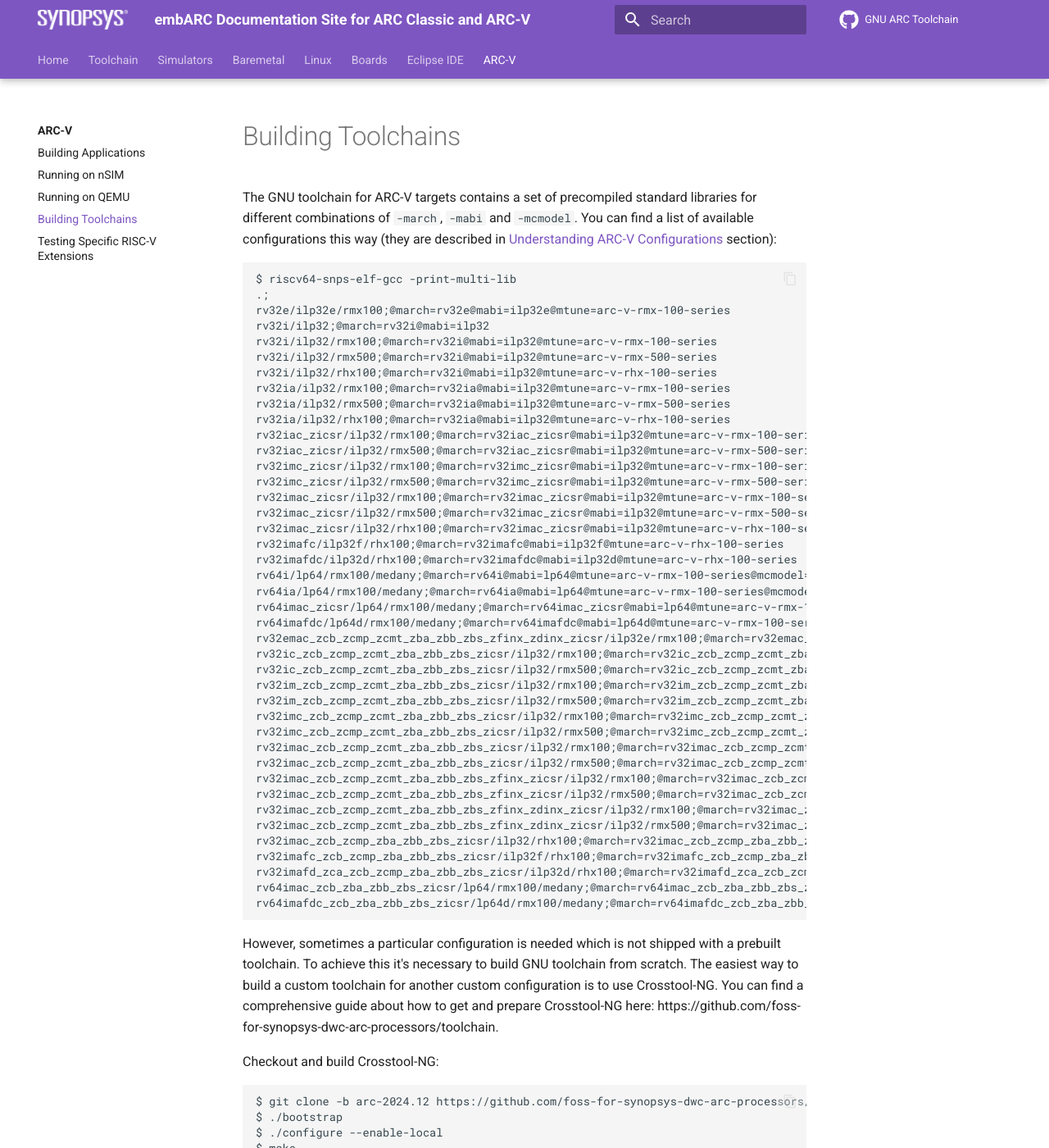
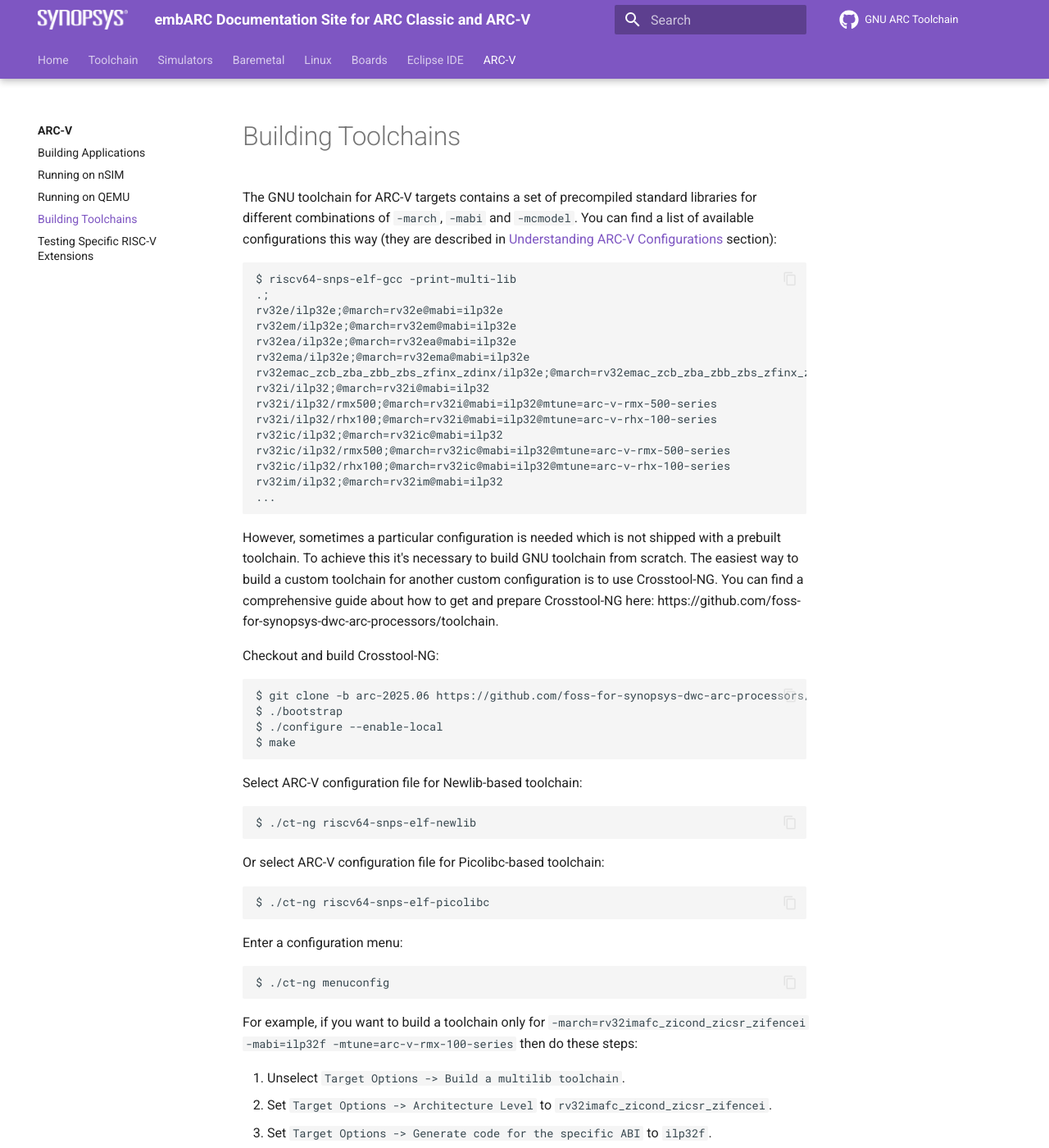
Before and after one commit to foss-for-synopsys-dwc-arc-processors/documentation, an MkDocs documentation site: the page built from docs/arcv/custom.md, in a window 1280 px wide and 1400 px high. Shown: the whole window at 82% size. Built offline with MkDocs 1.6.1 and Material for MkDocs 9.7.7, drawn with Linux system fonts in a browser that asks for light colours; comment, search, counter and statistics services are not loaded; the version menu is left out; some of the changed text lies outside the part shown.

Commit message:
arcv: Update a guide for building toolchains
Signed-off-by: Yuriy Kolerov <ykolerov@synopsys.com>

````diff
--- a/docs/arcv/custom.md
+++ b/docs/arcv/custom.md
@@ -8,45 +8,19 @@
 ```
 $ riscv64-snps-elf-gcc -print-multi-lib
 .;
-rv32e/ilp32e/rmx100;@march=rv32e@mabi=ilp32e@mtune=arc-v-rmx-100-series
+rv32e/ilp32e;@march=rv32e@mabi=ilp32e
+rv32em/ilp32e;@march=rv32em@mabi=ilp32e
+rv32ea/ilp32e;@march=rv32ea@mabi=ilp32e
+rv32ema/ilp32e;@march=rv32ema@mabi=ilp32e
+rv32emac_zcb_zba_zbb_zbs_zfinx_zdinx/ilp32e;@march=rv32emac_zcb_zba_zbb_zbs_zfinx_zdinx@mabi=ilp32e
 rv32i/ilp32;@march=rv32i@mabi=ilp32
-rv32i/ilp32/rmx100;@march=rv32i@mabi=ilp32@mtune=arc-v-rmx-100-series
 rv32i/ilp32/rmx500;@march=rv32i@mabi=ilp32@mtune=arc-v-rmx-500-series
 rv32i/ilp32/rhx100;@march=rv32i@mabi=ilp32@mtune=arc-v-rhx-100-series
-rv32ia/ilp32/rmx100;@march=rv32ia@mabi=ilp32@mtune=arc-v-rmx-100-series
-rv32ia/ilp32/rmx500;@march=rv32ia@mabi=ilp32@mtune=arc-v-rmx-500-series
-rv32ia/ilp32/rhx100;@march=rv32ia@mabi=ilp32@mtune=arc-v-rhx-100-series
-rv32iac_zicsr/ilp32/rmx100;@march=rv32iac_zicsr@mabi=ilp32@mtune=arc-v-rmx-100-series
-rv32iac_zicsr/ilp32/rmx500;@march=rv32iac_zicsr@mabi=ilp32@mtune=arc-v-rmx-500-series
-rv32imc_zicsr/ilp32/rmx100;@march=rv32imc_zicsr@mabi=ilp32@mtune=arc-v-rmx-100-series
-rv32imc_zicsr/ilp32/rmx500;@march=rv32imc_zicsr@mabi=ilp32@mtune=arc-v-rmx-500-series
-rv32imac_zicsr/ilp32/rmx100;@march=rv32imac_zicsr@mabi=ilp32@mtune=arc-v-rmx-100-series
-rv32imac_zicsr/ilp32/rmx500;@march=rv32imac_zicsr@mabi=ilp32@mtune=arc-v-rmx-500-series
-rv32imac_zicsr/ilp32/rhx100;@march=rv32imac_zicsr@mabi=ilp32@mtune=arc-v-rhx-100-series
-rv32imafc/ilp32f/rhx100;@march=rv32imafc@mabi=ilp32f@mtune=arc-v-rhx-100-series
-rv32imafdc/ilp32d/rhx100;@march=rv32imafdc@mabi=ilp32d@mtune=arc-v-rhx-100-series
-rv64i/lp64/rmx100/medany;@march=rv64i@mabi=lp64@mtune=arc-v-rmx-100-series@mcmodel=medany
-rv64ia/lp64/rmx100/medany;@march=rv64ia@mabi=lp64@mtune=arc-v-rmx-100-series@mcmodel=medany
-rv64imac_zicsr/lp64/rmx100/medany;@march=rv64imac_zicsr@mabi=lp64@mtune=arc-v-rmx-100-series@mcmodel=medany
-rv64imafdc/lp64d/rmx100/medany;@march=rv64imafdc@mabi=lp64d@mtune=arc-v-rmx-100-series@mcmodel=medany
-rv32emac_zcb_zcmp_zcmt_zba_zbb_zbs_zfinx_zdinx_zicsr/ilp32e/rmx100;@march=rv32emac_zcb_zcmp_zcmt_zba_zbb_zbs_zfinx_zdinx_zicsr@mabi=ilp32e@mtune=arc-v-rmx-100-series
-rv32ic_zcb_zcmp_zcmt_zba_zbb_zbs_zicsr/ilp32/rmx100;@march=rv32ic_zcb_zcmp_zcmt_zba_zbb_zbs_zicsr@mabi=ilp32@mtune=arc-v-rmx-100-series
-rv32ic_zcb_zcmp_zcmt_zba_zbb_zbs_zicsr/ilp32/rmx500;@march=rv32ic_zcb_zcmp_zcmt_zba_zbb_zbs_zicsr@mabi=ilp32@mtune=arc-v-rmx-500-series
-rv32im_zcb_zcmp_zcmt_zba_zbb_zbs_zicsr/ilp32/rmx100;@march=rv32im_zcb_zcmp_zcmt_zba_zbb_zbs_zicsr@mabi=ilp32@mtune=arc-v-rmx-100-series
-rv32im_zcb_zcmp_zcmt_zba_zbb_zbs_zicsr/ilp32/rmx500;@march=rv32im_zcb_zcmp_zcmt_zba_zbb_zbs_zicsr@mabi=ilp32@mtune=arc-v-rmx-500-series
-rv32imc_zcb_zcmp_zcmt_zba_zbb_zbs_zicsr/ilp32/rmx100;@march=rv32imc_zcb_zcmp_zcmt_zba_zbb_zbs_zicsr@mabi=ilp32@mtune=arc-v-rmx-100-series
-rv32imc_zcb_zcmp_zcmt_zba_zbb_zbs_zicsr/ilp32/rmx500;@march=rv32imc_zcb_zcmp_zcmt_zba_zbb_zbs_zicsr@mabi=ilp32@mtune=arc-v-rmx-500-series
-rv32imac_zcb_zcmp_zcmt_zba_zbb_zbs_zicsr/ilp32/rmx100;@march=rv32imac_zcb_zcmp_zcmt_zba_zbb_zbs_zicsr@mabi=ilp32@mtune=arc-v-rmx-100-series
-rv32imac_zcb_zcmp_zcmt_zba_zbb_zbs_zicsr/ilp32/rmx500;@march=rv32imac_zcb_zcmp_zcmt_zba_zbb_zbs_zicsr@mabi=ilp32@mtune=arc-v-rmx-500-series
-rv32imac_zcb_zcmp_zcmt_zba_zbb_zbs_zfinx_zicsr/ilp32/rmx100;@march=rv32imac_zcb_zcmp_zcmt_zba_zbb_zbs_zfinx_zicsr@mabi=ilp32@mtune=arc-v-rmx-100-series
-rv32imac_zcb_zcmp_zcmt_zba_zbb_zbs_zfinx_zicsr/ilp32/rmx500;@march=rv32imac_zcb_zcmp_zcmt_zba_zbb_zbs_zfinx_zicsr@mabi=ilp32@mtune=arc-v-rmx-500-series
-rv32imac_zcb_zcmp_zcmt_zba_zbb_zbs_zfinx_zdinx_zicsr/ilp32/rmx100;@march=rv32imac_zcb_zcmp_zcmt_zba_zbb_zbs_zfinx_zdinx_zicsr@mabi=ilp32@mtune=arc-v-rmx-100-series
-rv32imac_zcb_zcmp_zcmt_zba_zbb_zbs_zfinx_zdinx_zicsr/ilp32/rmx500;@march=rv32imac_zcb_zcmp_zcmt_zba_zbb_zbs_zfinx_zdinx_zicsr@mabi=ilp32@mtune=arc-v-rmx-500-series
-rv32imac_zcb_zcmp_zba_zbb_zbs_zicsr/ilp32/rhx100;@march=rv32imac_zcb_zcmp_zba_zbb_zbs_zicsr@mabi=ilp32@mtune=arc-v-rhx-100-series
-rv32imafc_zcb_zcmp_zba_zbb_zbs_zicsr/ilp32f/rhx100;@march=rv32imafc_zcb_zcmp_zba_zbb_zbs_zicsr@mabi=ilp32f@mtune=arc-v-rhx-100-series
-rv32imafd_zca_zcb_zcmp_zba_zbb_zbs_zicsr/ilp32d/rhx100;@march=rv32imafd_zca_zcb_zcmp_zba_zbb_zbs_zicsr@mabi=ilp32d@mtune=arc-v-rhx-100-series
-rv64imac_zcb_zba_zbb_zbs_zicsr/lp64/rmx100/medany;@march=rv64imac_zcb_zba_zbb_zbs_zicsr@mabi=lp64@mtune=arc-v-rmx-100-series@mcmodel=medany
-rv64imafdc_zcb_zba_zbb_zbs_zicsr/lp64d/rmx100/medany;@march=rv64imafdc_zcb_zba_zbb_zbs_zicsr@mabi=lp64d@mtune=arc-v-rmx-100-series@mcmodel=medany
+rv32ic/ilp32;@march=rv32ic@mabi=ilp32
+rv32ic/ilp32/rmx500;@march=rv32ic@mabi=ilp32@mtune=arc-v-rmx-500-series
+rv32ic/ilp32/rhx100;@march=rv32ic@mabi=ilp32@mtune=arc-v-rhx-100-series
+rv32im/ilp32;@march=rv32im@mabi=ilp32
+...
 ```
 
 However, sometimes a particular configuration is needed which is not shipped with a prebuilt toolchain.
@@ -57,20 +31,31 @@
 Checkout and build Crosstool-NG:
 
 ```
-$ git clone -b arc-2024.12 https://github.com/foss-for-synopsys-dwc-arc-processors/crosstool-ng
+$ git clone -b arc-2025.06 https://github.com/foss-for-synopsys-dwc-arc-processors/crosstool-ng
 $ ./bootstrap
 $ ./configure --enable-local
 $ make
 ```
 
-Select a default ARC-V configuration file and enter a configuration menu:
+Select ARC-V configuration file for Newlib-based toolchain:
 
 ```
-$ ./ct-ng snps-riscv64-unknown-elf
+$ ./ct-ng riscv64-snps-elf-newlib
+```
+
+Or select ARC-V configuration file for Picolibc-based toolchain:
+
+```
+$ ./ct-ng riscv64-snps-elf-picolibc
+```
+
+Enter a configuration menu:
+
+```
 $ ./ct-ng menuconfig
 ```
 
-For example, if you want to build Crosstool-NG for
+For example, if you want to build a toolchain only for
 `-march=rv32imafc_zicond_zicsr_zifencei -mabi=ilp32f -mtune=arc-v-rmx-100-series`
 then do these steps:
 
@@ -79,12 +64,17 @@
 3. Set `Target Options -> Generate code for the specific ABI` to `ilp32f`.
 4. Set `Target Options -> Tune for CPU` to `-mtune=arc-v-rmx-100-series`.
 
+If you want to set extra GCC options for target libraries you can do this
+through `Target Options -> Target CFLAGS`. For example, you can add
+`-mstrict-align` to make all target code to be aligned.
+
 Then build the toolchain as usual:
 
 ```
 $ ./ct-ng build
 ```
 
-The toolchain may be found in `riscv64-unknown-elf` directory. It uses
+The toolchain may be found in `riscv64-snps-elf-newlib` or
+`riscv64-snps-elf-picolibc` directory. It uses
 `-march=rv32imafc_zicond_zicsr_zifencei -mabi=ilp32f -mtune=arc-v-rmx-100-series`
 options by default.
````
